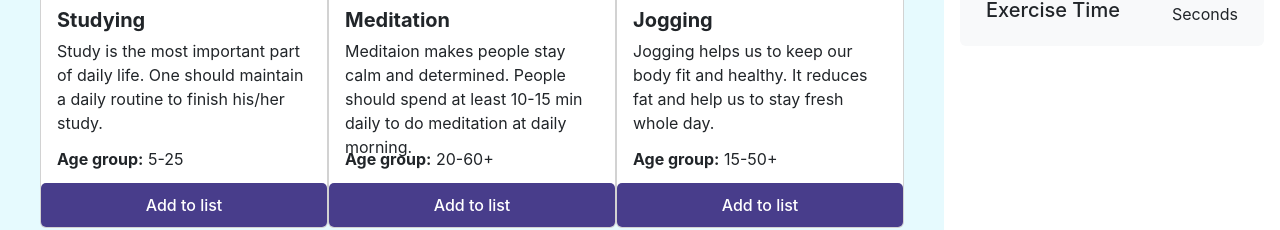
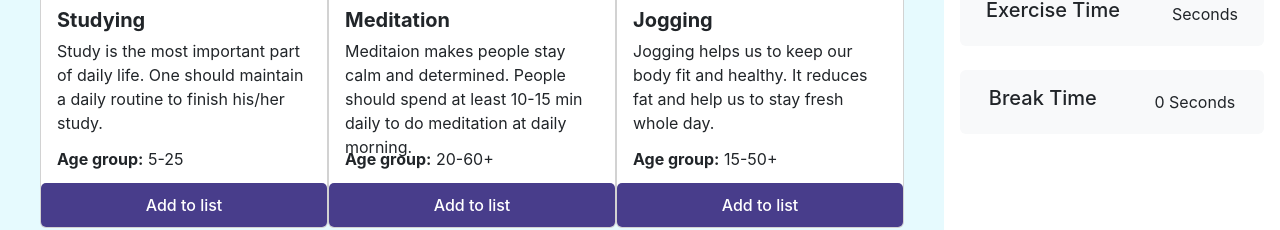
Before and after one commit to Turjo-abhishek/ultra-active-club, a React (Create React App) app: page / in a window 1280 px wide. Shown: the part 453-683 px from the top of the page. Built offline with nearby package versions, Linux system fonts and the light colour scheme.

Commit message:
added new section for showing seconds on click

```diff
--- a/src/Components/Profile/Profile.js
+++ b/src/Components/Profile/Profile.js
@@ -66,6 +66,10 @@ const [time,setTime]=useState(0)
                 <h5>Exercise Time</h5>
                 <span>{} <span>Seconds</span></span>
             </div>
+            <div className='d-flex justify-content-around align-items-center bg-light py-3 rounded'>
+                <h5>Break Time</h5>
+                <span>{time} <span>Seconds</span></span>
+            </div>
 
         </div>
     );
```
